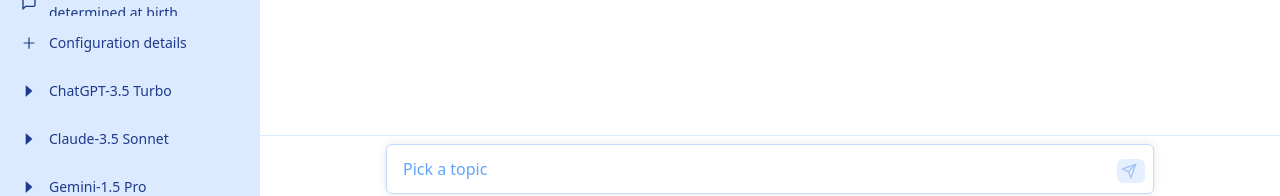
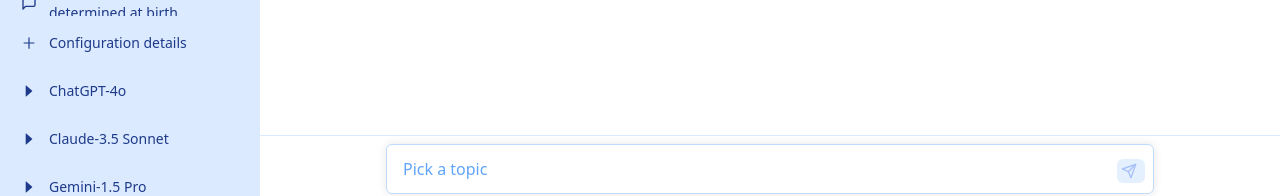
Before and after one commit to knevagi/AIDebateArena, a Next.js app in the folder client/: page / in a window 1280 px wide. Shown: the part 582-778 px from the top of the page. Built offline with nearby package versions, Linux system fonts and the light colour scheme.

Commit message:
change ChatGPT model version

```diff
--- a/client/src/components/Sidebar.tsx
+++ b/client/src/components/Sidebar.tsx
@@ -59,7 +59,7 @@ const Sidebar: React.FC<SidebarProps> = ({ onTopicSelect }) => {
         </label>
         <label className="flex py-3 px-3 items-center gap-3 rounded-md hover:bg-blue-100 transition-colors duration-200 text-blue-900 cursor-pointer text-sm">
           <AiFillCaretRight className="h-4 w-4" />
-          ChatGPT-3.5 Turbo
+          ChatGPT-4o
         </label>
         <label className="flex py-3 px-3 items-center gap-3 rounded-md hover:bg-blue-100 transition-colors duration-200 text-blue-900 cursor-pointer text-sm">
           <AiFillCaretRight className="h-4 w-4" />
```
